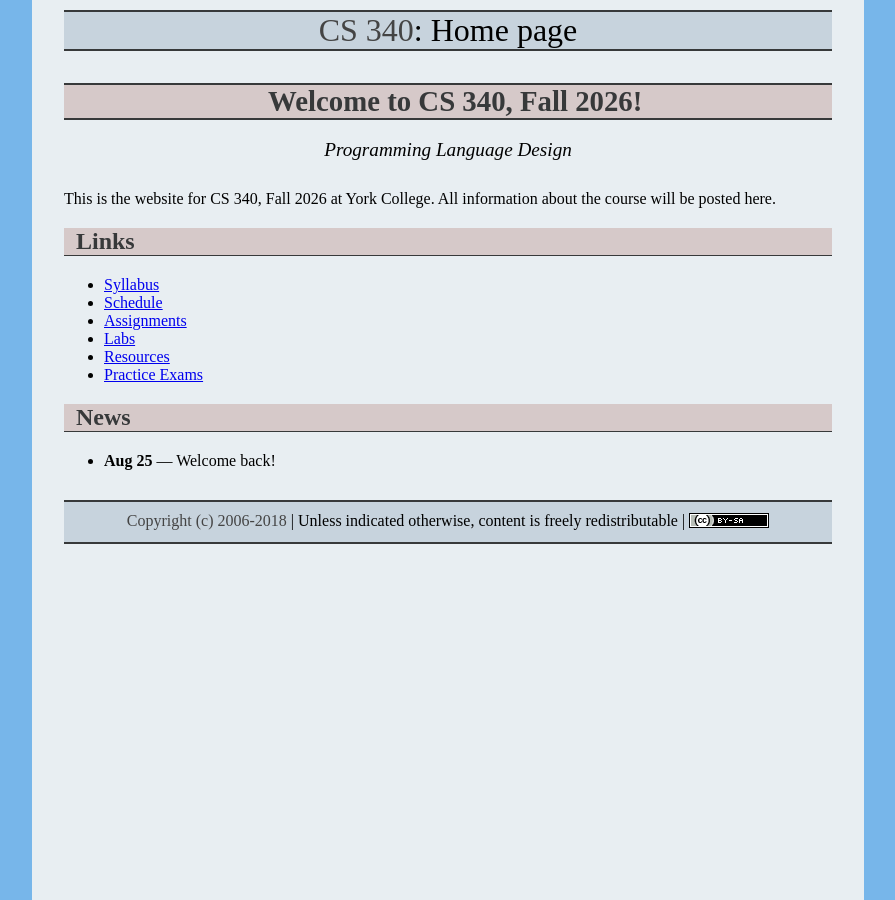
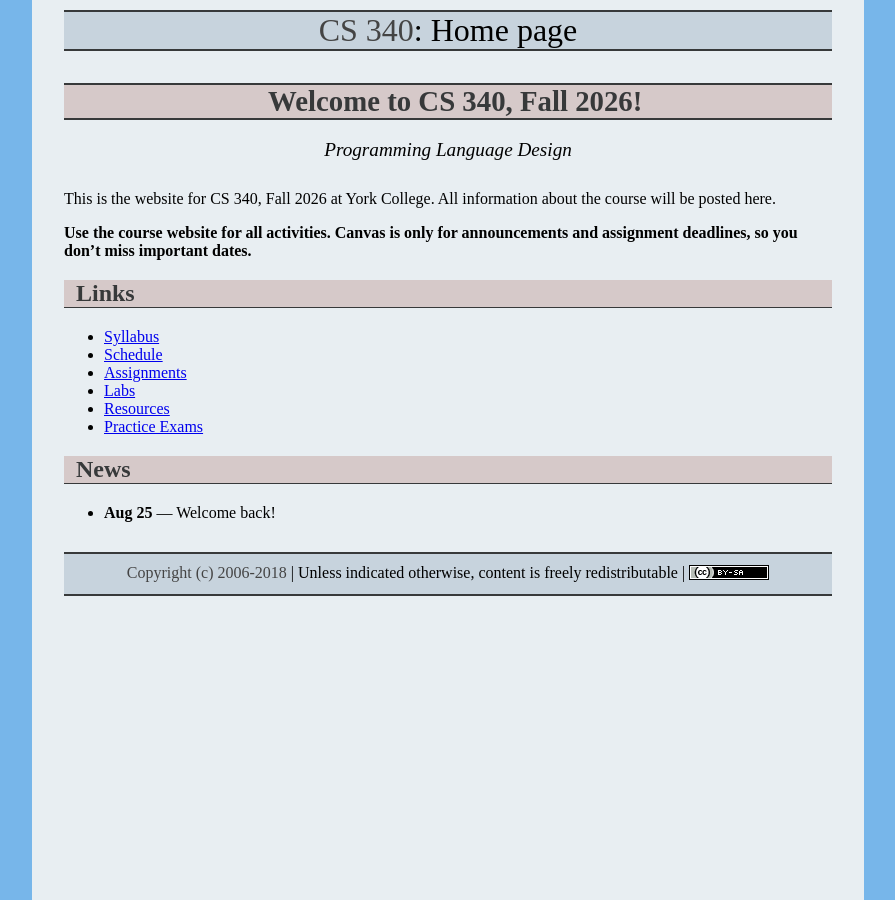
Before and after one commit to ycpcs/cs340-fall2026, a Jekyll site: the page built from index.md, in a window 1280 px wide. Shown: the whole page, without its empty margins (192-1087 px from the left). Built offline with Jekyll 4.4.1, drawn with Linux system fonts in a browser that asks for light colours.

Commit message:
Update index.md

```diff
--- a/index.md
+++ b/index.md
@@ -8,6 +8,8 @@ title: "Home page"
 <div id="subtitle">Programming Language Design</div>
 
 This is the website for CS 340, Fall 2026 at York College.  All information about the course will be posted here.
+
+**Use the course website for all activities. Canvas is only for announcements and assignment deadlines, so you don’t miss important dates.**
 
 ## Links
 
```
